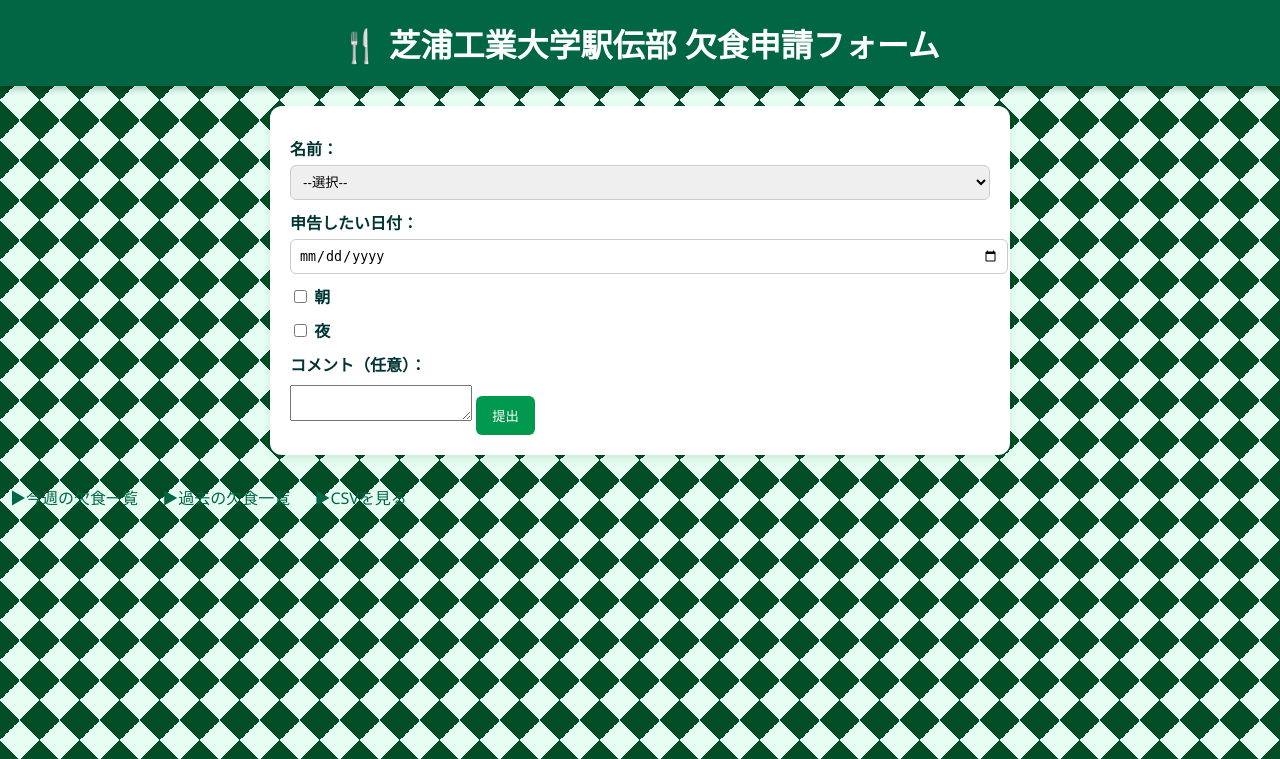
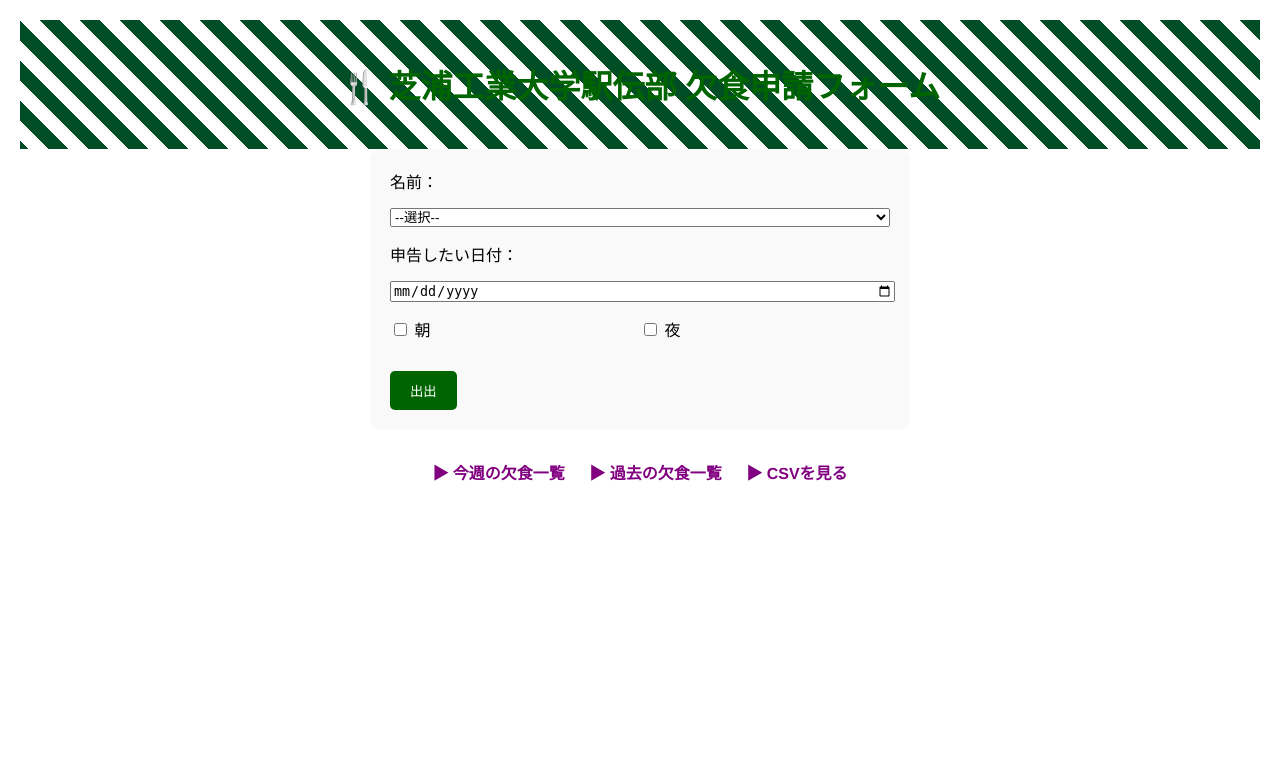
Before and after one commit to syunki-16/skip-meals-app, a Flask app: page /form in a window 1280 px wide. Shown: the top 759 px of the page. Run offline with Flask 3, Linux system fonts and the light colour scheme.

Commit message:
Update form.html

```diff
--- a/templates/form.html
+++ b/templates/form.html
@@ -1,50 +1,91 @@
+<!-- form.html -->
 <!DOCTYPE html>
 <html lang="ja">
 <head>
     <meta charset="UTF-8">
     <title>芝浦工業大学駅伝部 欠食申請フォーム</title>
-  <link rel="stylesheet" href="/static/style.css">
+    <style>
+        body {
+            font-family: 'Helvetica', sans-serif;
+            background-color: white;
+            margin: 0;
+            padding: 20px;
+        }
+        header {
+            background-image: linear-gradient(45deg, white 25%, #004d26 25%, #004d26 50%, white 50%, white 75%, #004d26 75%);
+            background-size: 40px 40px;
+            padding: 20px;
+            text-align: center;
+            color: darkgreen;
+        }
+        form {
+            background: #f9f9f9;
+            padding: 20px;
+            border-radius: 10px;
+            max-width: 500px;
+            margin: 0 auto;
+        }
+        label, select, input[type="date"] {
+            display: block;
+            margin-bottom: 15px;
+            width: 100%;
+        }
+        .checkboxes {
+            display: flex;
+            justify-content: space-between;
+            margin-bottom: 15px;
+        }
+        .submit-button {
+            background-color: darkgreen;
+            color: white;
+            border: none;
+            padding: 10px 20px;
+            border-radius: 5px;
+            cursor: pointer;
+        }
+        .submit-button:hover {
+            background-color: #006622;
+        }
+        .nav {
+            margin-top: 30px;
+            text-align: center;
+        }
+        .nav a {
+            margin: 0 10px;
+            color: purple;
+            text-decoration: none;
+            font-weight: bold;
+        }
+    </style>
 </head>
 <body>
-  <div class="header">
+    <header>
         <h1>🍴 芝浦工業大学駅伝部 欠食申請フォーム</h1>
-  </div>
-
-  {% if active_announcements %}
-  <div class="announcement-box">
-    {% for ann in active_announcements %}
-      <p><strong>{{ ann.name }}：</strong>{{ ann.comment }}（{{ ann.start_date }}〜{{ ann.end_date }}）</p>
-    {% endfor %}
-  </div>
-  {% endif %}
-
+    </header>
     <form method="POST">
-    <label for="name">名前：</label>
-    <select name="name" id="name">
+        <label>名前：</label>
+        <select name="name" required>
             <option value="">--選択--</option>
             {% for m in members %}
                 <option value="{{ m }}">{{ m }}</option>
             {% endfor %}
         </select>
 
-    <label for="date">申告したい日付：</label>
-    <input type="date" name="date" id="date">
+        <label>申告したい日付：</label>
+        <input type="date" name="date" required>
 
         <div class="checkboxes">
             <label><input type="checkbox" name="time" value="朝"> 朝</label>
             <label><input type="checkbox" name="time" value="夜"> 夜</label>
         </div>
 
-    <label for="comment">コメント（任意）：</label>
-    <textarea name="comment" id="comment" rows="2"></textarea>
-
-    <button type="submit">提出</button>
+        <button class="submit-button" type="submit">出出</button>
     </form>
 
-  <div class="nav-links">
-    <a href="/list">▶今週の欠食一覧</a>
-    <a href="/list?past=1">▶過去の欠食一覧</a>
-    <a href="/csv">▶CSVを見る</a>
+    <div class="nav">
+        <a href="/list">▶ 今週の欠食一覧</a>
+        <a href="/past">▶ 過去の欠食一覧</a>
+        <a href="/csv">▶ CSVを見る</a>
     </div>
 </body>
 </html>
```
Lines whose indentation alone changed are shown as unchanged.
